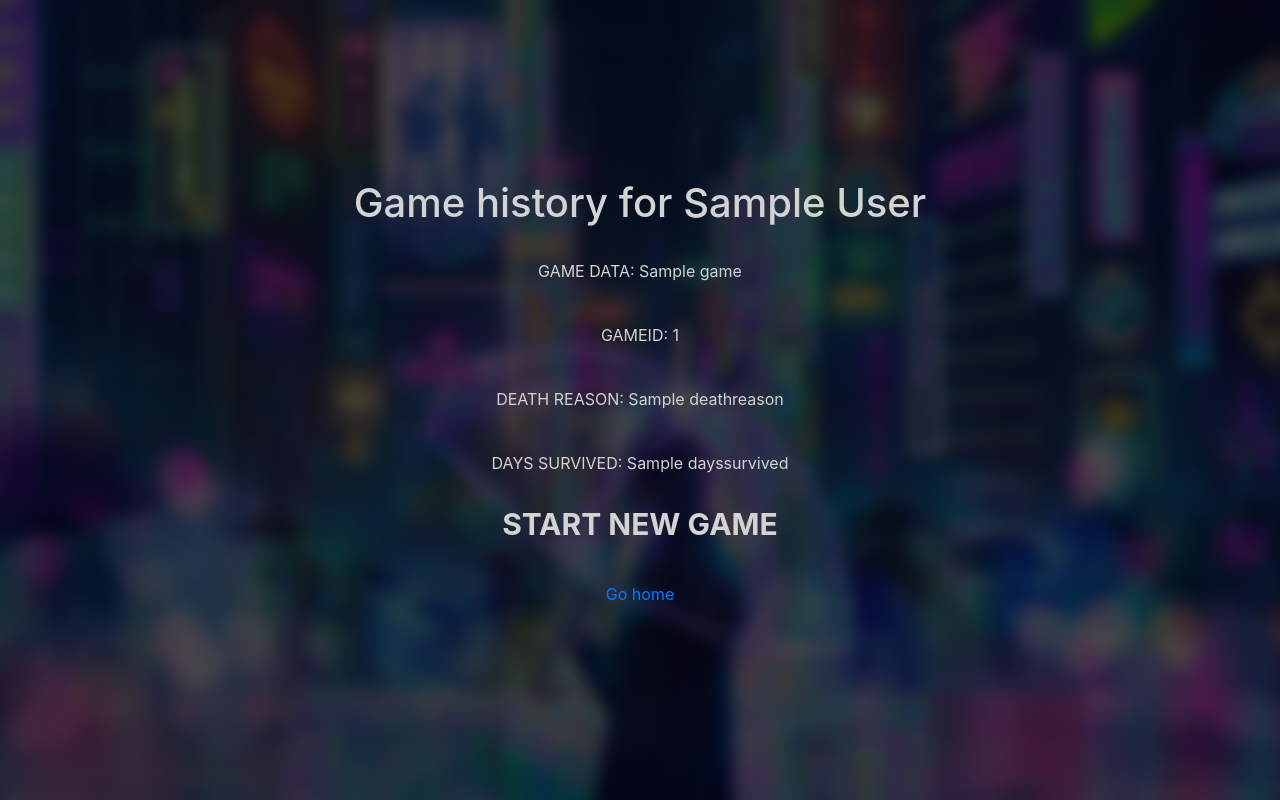
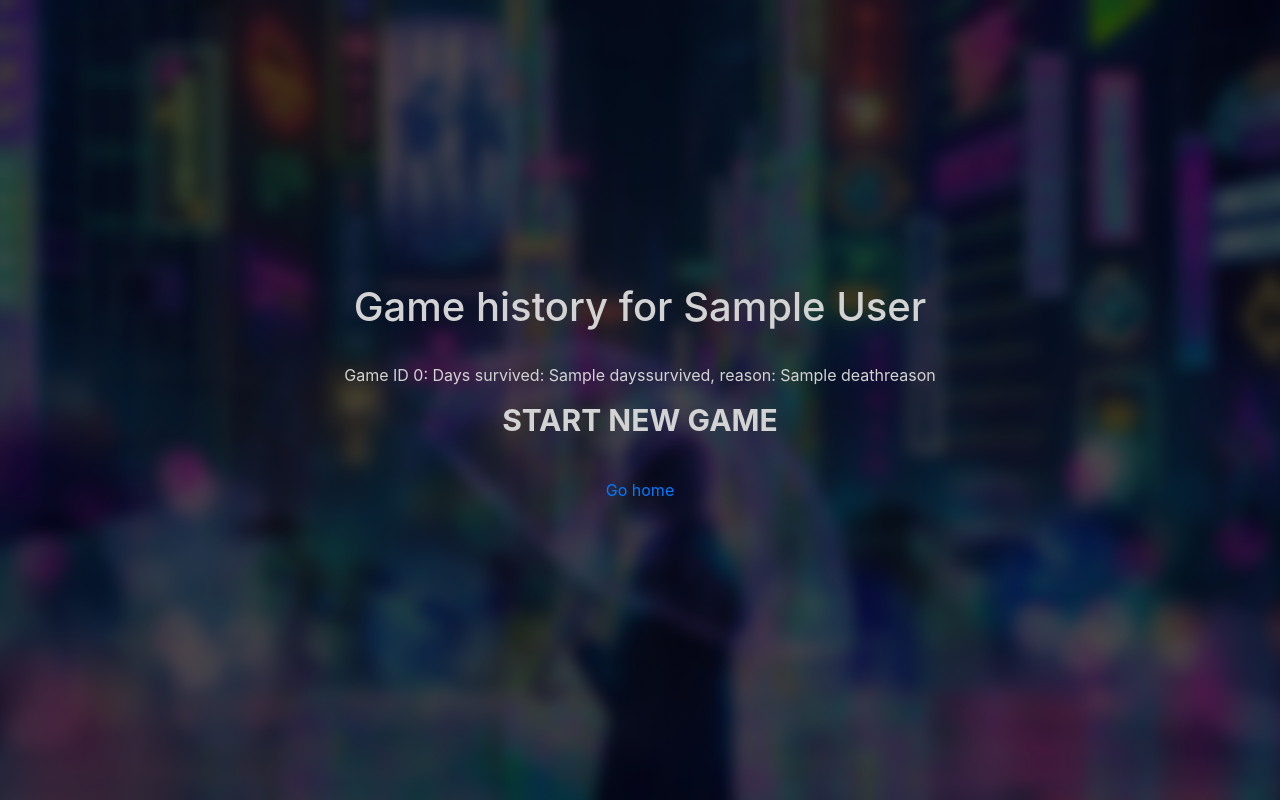
Before and after one commit to HarryWard-15/Citizen-Cypher, a Flask app: template templates/history.html in a window 1280 px wide. Run offline with Flask 3, Linux system fonts and the light colour scheme; the visitor is signed in with stand-in values (Sample User, id 1); tables that the repository leaves empty or names only in its code hold one stand-in row (values such as "Sample post"); the template is opened without the code that fills it: most values are stand-ins (such as "Sample title", 1, 10 or a date in 2020); parts of the project's set-up code (start-up, migrations or seed data) failed here and were passed over.

Commit message:
printing each game entry in a nicer format

```diff
--- a/templates/history.html
+++ b/templates/history.html
@@ -6,36 +6,9 @@
 <h1>Game history for {{ session['realname'] }}</h1>
 <br>
 
-<div class="row justify-content-center">
-    {% for game in games %}
-    <p>GAME DATA: {{ game }}</p>
-    <br>
-    {% endfor %}
-
-</div>
-<br>
-
-<div class="row justify-content-center">
-    {% for gi in gameid %}
-    <p>GAMEID: {{ gi }}<br></p>
-    {% endfor %}
-</div>
-
-<br>
-
-<div class="row justify-content-center">
-    {% for dr in deathreason %}
-    <p>DEATH REASON: {{ dr }}<br></p>
-    {% endfor %}
-</div>
-
-<br>
-
-<div class="row justify-content-center">
-    {% for ds in dayssurvived %}
-    <p>DAYS SURVIVED: {{ ds }}<br></p>
-    {% endfor %}
-</div>
+{% for index in range(gameid|length) %}
+Game ID {{ index }}: Days survived: {{ dayssurvived[index] }}, reason: {{ deathreason[index] }}<br>
+{% endfor %}
 
 <div class="row justify-content-center">
     <a href="{{ url_for('game')}}"  ><button class="button general-button">START NEW GAME</button></a>
```
